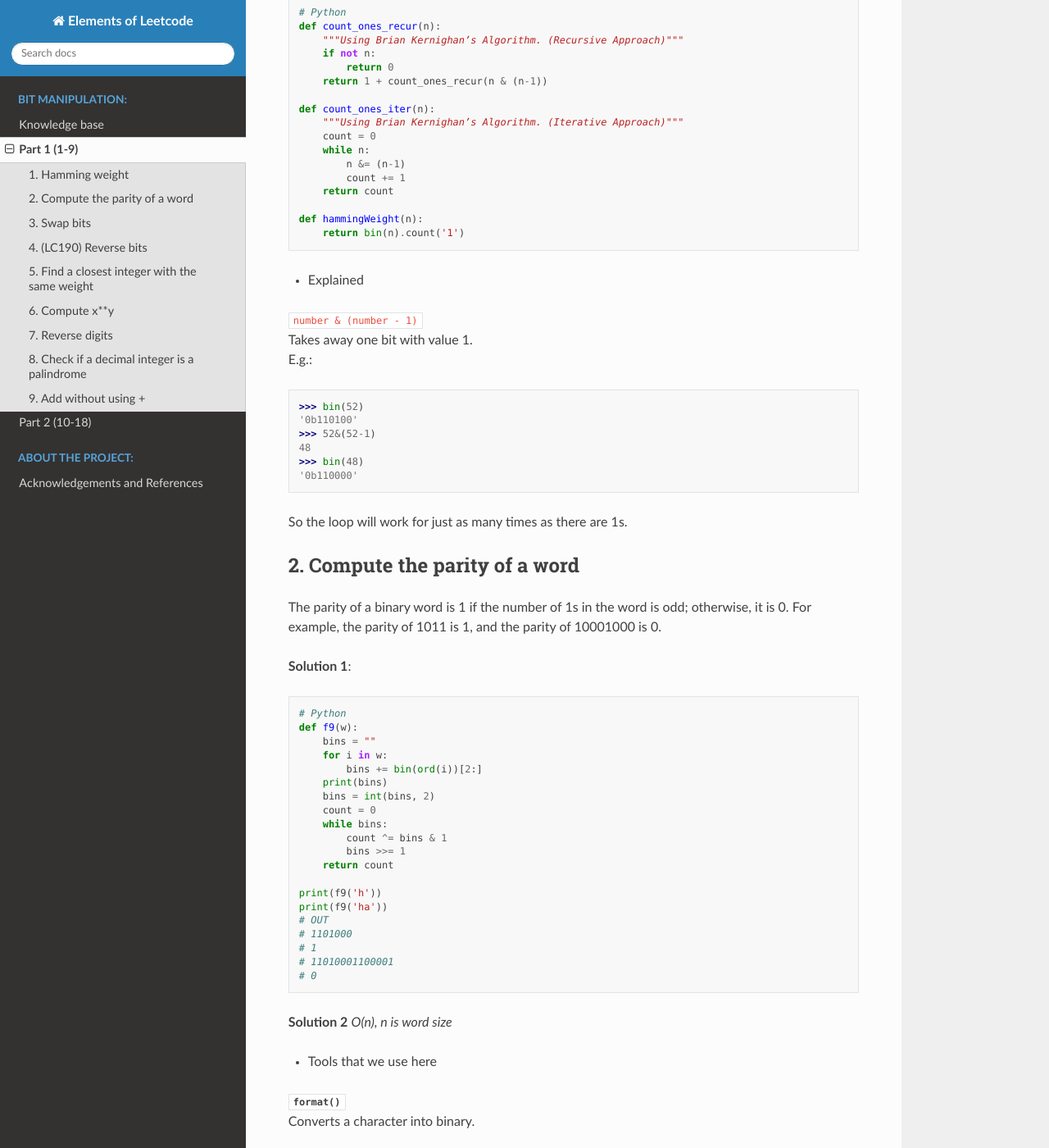
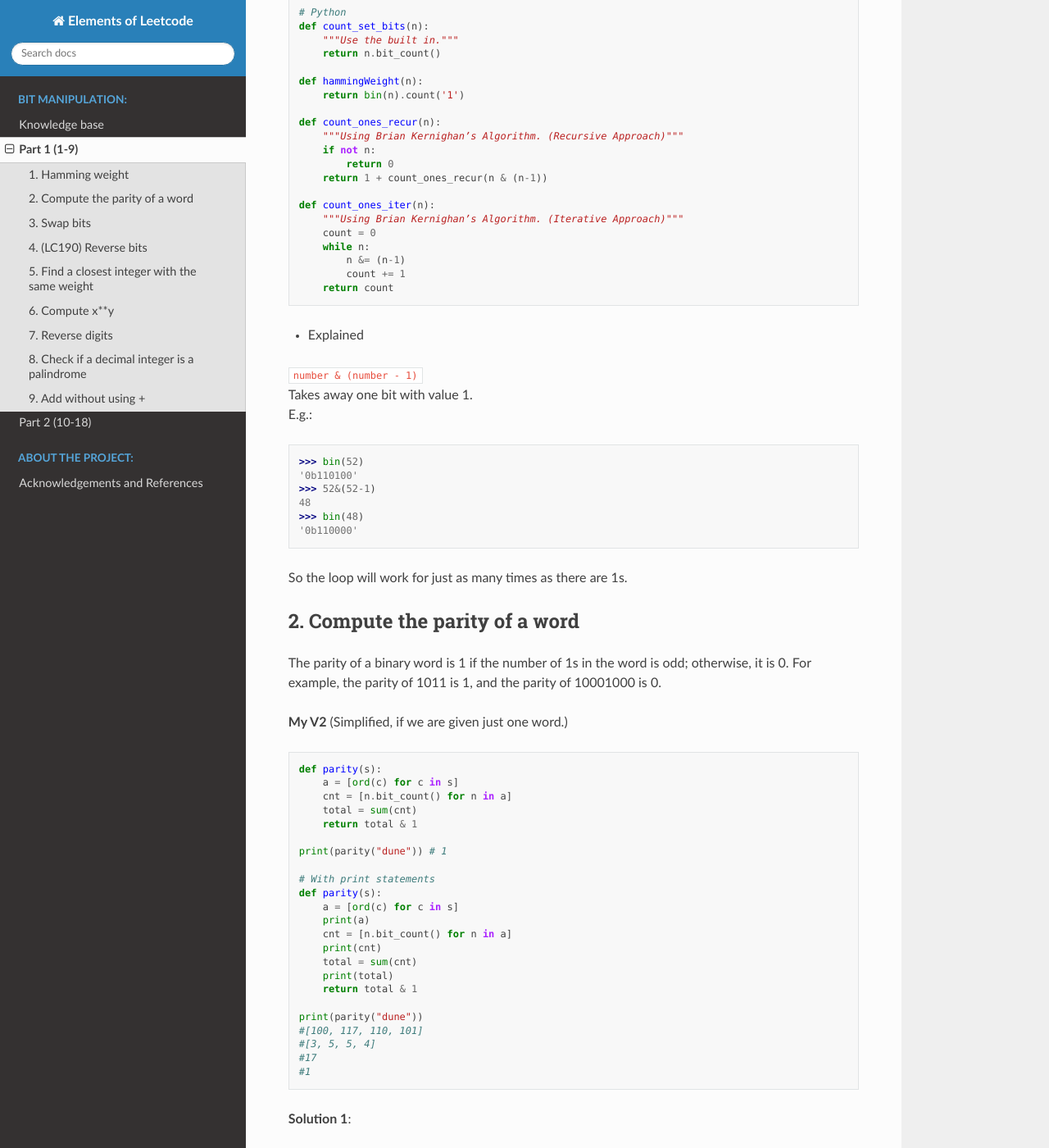
Before and after one commit to kkvero/elements_of_leetcode, a Sphinx documentation site: the page built from docs/source/bits_1.rst, in a window 1280 px wide and 1400 px high, scrolled down 675 px. Shown: the whole window at 82% size. Built offline with Sphinx 7.4.7 and the Read the Docs theme 2.0.0, drawn with Linux system fonts in a browser that asks for light colours; some of the changed text lies outside the part shown.

Commit message:
update 9: edit N1, 2, 5

```diff
--- a/docs/source/bits_1.rst
+++ b/docs/source/bits_1.rst
@@ -27,6 +27,13 @@
 Other solutions::
 
     # Python
+    def count_set_bits(n):
+        """Use the built in."""
+        return n.bit_count()
+
+    def hammingWeight(n):
+        return bin(n).count('1')
+
     def count_ones_recur(n):
         """Using Brian Kernighan’s Algorithm. (Recursive Approach)"""
         if not n:
@@ -64,6 +68,33 @@
 The parity of a binary word is 1 if the number of 1s in the word is odd;
 otherwise, it is 0. For example, the parity of 1011 is 1, and the parity of
 10001000 is 0.
+
+**My V2** (Simplified, if we are given just one word.)
+::
+
+    def parity(s):
+        a = [ord(c) for c in s]
+        cnt = [n.bit_count() for n in a]
+        total = sum(cnt)
+        return total & 1
+
+    print(parity("dune")) # 1
+
+    # With print statements
+    def parity(s):
+        a = [ord(c) for c in s]
+        print(a)
+        cnt = [n.bit_count() for n in a]
+        print(cnt)
+        total = sum(cnt)
+        print(total)
+        return total & 1
+
+    print(parity("dune"))
+    #[100, 117, 110, 101]
+    #[3, 5, 5, 4]
+    #17
+    #1
 
 **Solution 1**::
 
@@ -169,7 +200,7 @@
             x &= x-1    #drops the rightmost 1, loop goes on until we run out of 1s
         return result
 
-**Solution 3**, *O(log n), n is the word size*::
+**Solution 4**, *O(log n), n is the word size*::
 
     # Python
     def parity(x):
@@ -321,6 +352,20 @@
 (Write a program which takes as input a nonnegative integer x and returns a number y
 which has the same weight as x and their difference \|y-x| is as small as possible.
 Assume x is not 0 or all 1s; integer fits in 64 bits.)
+
+**V2** ::
+
+    def same_weight(x):
+        for i in range(x.bit_length()):
+            if ((x >> i) & 1) != ((x >> (i + 1)) & 1): #if bit at i and bit at i+1 are not the same
+                left = x & ((1 << i) - 1)
+                right = x >> i
+                right_flipped = right ^ ((1 << 2) - 1)  #flipping 2 last bits of right
+                merged = (right_flipped << i) ^ left    #prep end with 0s and XOR merge with left
+                break
+        return merged
+
+    print(same_weight(92)) # 90
 
 **Solution 1**
 (O(n), n is integer width)
```
Also changed, not shown: other parts of docs/source/bits_1.rst (+0 -3 lines), 5 other files.
